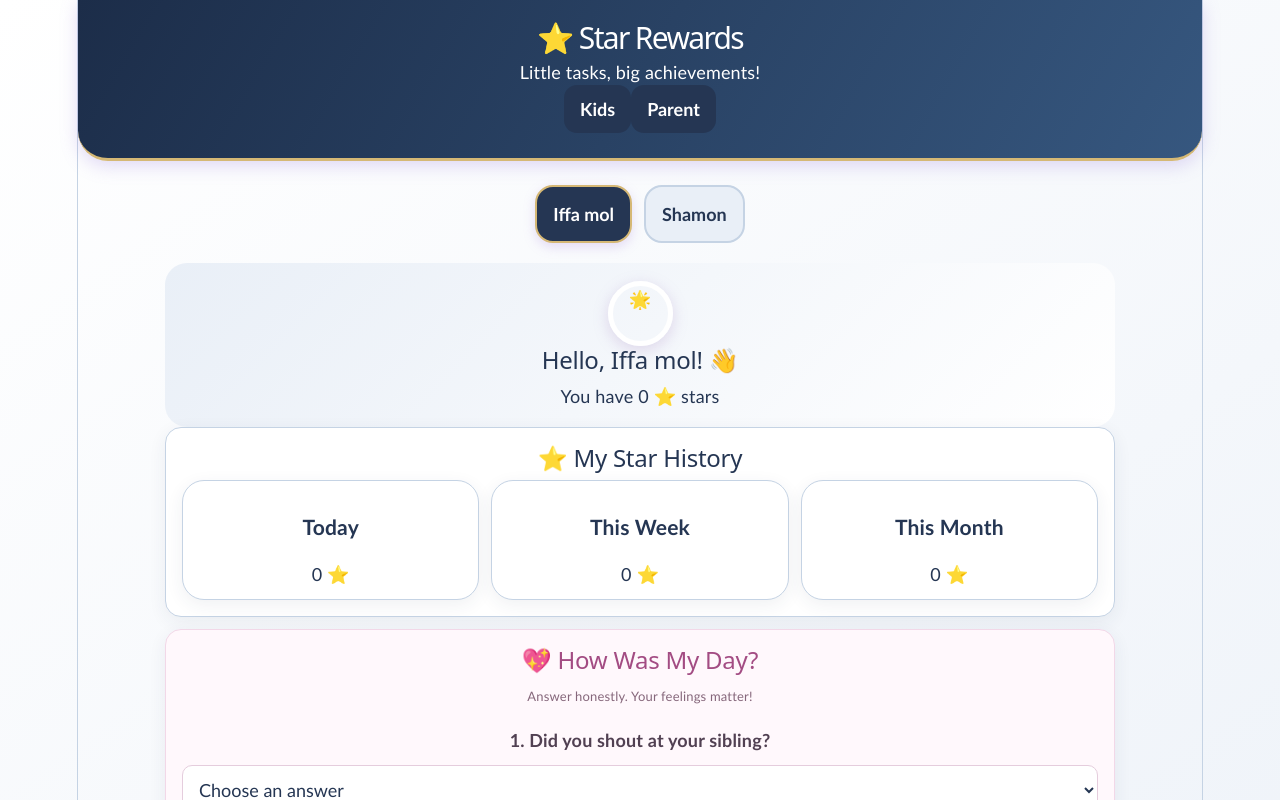
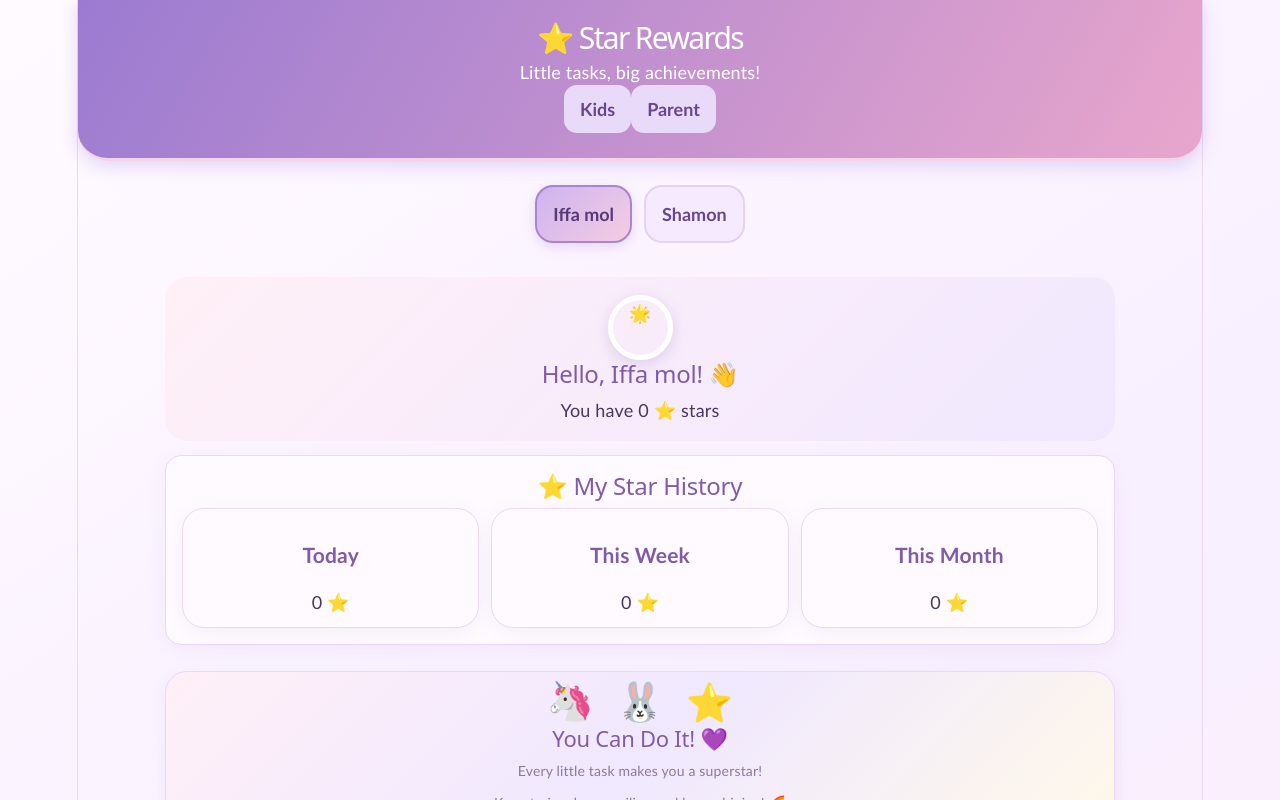
Before and after one commit to sajithachettiyamparambil/My-Kids-Tasks, a React (Vite) app: page / in a window 1280 px wide. Shown: the top 800 px of the page. Built offline with nearby package versions, Linux system fonts and the light colour scheme.

Commit message:
Add pastel theme and cute encouragement card

```diff
--- a/src/App.css
+++ b/src/App.css
@@ -1179,3 +1179,309 @@ input::placeholder {
     padding: 14px;
   }
 }
+
+/* Improved task cards and questionnaire position */
+.main-content {
+  display: flex;
+  flex-direction: column;
+}
+
+.main-content > .daily-checkin {
+  order: 99;
+}
+
+/* Bigger task names, smaller time details */
+.task-info-compact {
+  display: flex;
+  flex-direction: column;
+  align-items: flex-start;
+  justify-content: center;
+  gap: 5px;
+}
+
+.task-info-compact h3 {
+  font-size: 18px;
+  font-weight: 700;
+  line-height: 1.3;
+}
+
+.task-info-compact p {
+  font-size: 11px;
+  color: #8190a5;
+  line-height: 1.3;
+}
+
+@media (max-width: 600px) {
+  .task-info-compact h3 {
+    font-size: 16px;
+  }
+
+  .task-info-compact p {
+    font-size: 10px;
+  }
+}
+/* PASTEL DREAM THEME */
+:root {
+  --bg: #fbf5ff;
+  --surface: #ffffff;
+  --surface-light: #f5eaff;
+  --border: #ead8f7;
+  --text: #49375d;
+  --muted: #9a89aa;
+  --green: #9873c8;
+  --green-light: #e9dafa;
+  --gold: #f3c96b;
+}
+
+html,
+body {
+  background: #fbf5ff;
+  color: #49375d;
+}
+
+body {
+  background: linear-gradient(145deg, #fffaff, #f8efff, #fff1f7);
+}
+
+.app-header {
+  background: linear-gradient(120deg, #9b7bd1, #e8a6cc);
+  border-bottom: 3px solid #f4d4e8;
+}
+
+.card,
+.child-card {
+  background: #fffaff;
+  border-color: #ead8f7;
+  box-shadow: 0 5px 18px #a985c51a;
+}
+
+h2,
+h3 {
+  color: #805ba9;
+}
+
+button {
+  background: #e9dafa;
+  color: #68468d;
+}
+
+button:hover {
+  background: #dcc5f3;
+}
+
+input,
+select,
+textarea {
+  background: #ffffff;
+  color: #49375d;
+  border-color: #e4d2f0;
+}
+
+.child-selector button {
+  background: #f5eaff;
+  color: #68468d;
+  border-color: #e4d2f0;
+}
+
+.child-selector button.active {
+  background: linear-gradient(135deg, #cdb3f0, #f5cce2);
+  color: #563875;
+  border-color: #a985d0;
+}
+
+.child-welcome {
+  background: linear-gradient(135deg, #fff0f7, #f1e8ff);
+}
+
+.task-card {
+  background: #fff5fb;
+  border-color: #efdced;
+  border-left: 4px solid #c39be5;
+  border-radius: 16px;
+}
+
+.task-info h3 {
+  color: #68468d;
+}
+
+.task-info p {
+  color: #a08eac;
+}
+
+.task-status {
+  background: #f8e8c9;
+  color: #926b32;
+}
+
+.task-tick {
+  background: #e9dafa;
+  color: #68468d;
+}
+
+.task-tick.checked {
+  background: #d8f2df;
+  color: #398052;
+}
+
+.approval-card {
+  background: #fff5fb;
+  border-color: #efdced;
+}
+
+.quick-task-buttons button,
+.repeat-option,
+.photo-upload {
+  background: #f5eaff;
+  color: #68468d;
+  border-color: #ead8f7;
+}
+
+/* Clock */
+.clock-display,
+.clock-face {
+  background: #f5eaff;
+  border-color: #a985d0;
+}
+
+.clock-display button,
+.clock-number {
+  color: #68468d;
+  border-color: #e0cbed;
+}
+
+.clock-display button.clock-selected,
+.clock-number.active,
+.clock-number.selected {
+  background: #9873c8;
+  color: white;
+}
+
+.clock-center {
+  background: #e9a8cd;
+}
+
+.clock-instruction {
+  color: #947eaa;
+}
+
+/* Daily check-in */
+.daily-checkin {
+  background: #fff3f9;
+  border-color: #efd5e7;
+}
+
+.daily-checkin h2 {
+  color: #a45d91;
+}
+
+/* Winner celebration */
+.winner-celebration {
+  background: linear-gradient(135deg, #9873c8, #e8a6cc, #f9e9ff);
+}
+
+.winner-card h1 {
+  color: #68468d;
+}
+
+.winner-photo {
+  border-color: #e9b9d8;
+  box-shadow: 0 8px 25px #e9b9d888;
+}
+
+.winner-card button {
+  background: #9873c8;
+  color: white;
+}
+
+/* Larger task names and smaller times */
+.task-info-compact {
+  display: flex;
+  flex-direction: column;
+  align-items: flex-start;
+  justify-content: center;
+  gap: 5px;
+}
+
+.task-info-compact h3 {
+  font-size: 18px;
+  font-weight: 700;
+  line-height: 1.3;
+}
+
+.task-info-compact p {
+  font-size: 11px;
+  color: #a08eac;
+  line-height: 1.3;
+}
+
+@media (max-width: 600px) {
+  .task-info-compact h3 {
+    font-size: 16px;
+  }
+
+  .task-info-compact p {
+    font-size: 10px;
+  }
+}
+
+/* Cute encouragement card */
+.encouragement-card {
+  text-align: center;
+  margin: 0 0 20px;
+  padding: 20px 14px;
+  border: 1px solid #ead8f7;
+  border-radius: 22px;
+  background: linear-gradient(135deg, #fff0f7, #f0e8ff, #fff9e9);
+  box-shadow: 0 5px 16px #a985c522;
+}
+
+.encouragement-characters {
+  display: flex;
+  justify-content: center;
+  align-items: center;
+  gap: 22px;
+  margin-bottom: 8px;
+}
+
+.encouragement-characters span {
+  display: inline-block;
+  font-size: 38px;
+  animation: encouragementFloat 2s ease-in-out infinite alternate;
+}
+
+.encouragement-characters span:nth-child(2) {
+  animation-delay: .3s;
+}
+
+.encouragement-characters span:nth-child(3) {
+  animation-delay: .6s;
+}
+
+.encouragement-card h2 {
+  margin: 6px 0;
+  color: #805ba9;
+  font-size: 22px;
+}
+
+.encouragement-card p {
+  margin: 6px 0;
+  color: #8e789f;
+  font-size: 14px;
+}
+
+@keyframes encouragementFloat {
+  from { transform: translateY(0); }
+  to { transform: translateY(-6px); }
+}
+
+@media (max-width: 600px) {
+  .encouragement-card {
+    padding: 16px 10px;
+  }
+  .encouragement-characters span {
+    font-size: 34px;
+  }
+  .encouragement-card h2 {
+    font-size: 20px;
+  }
+}
--- a/src/App.tsx
+++ b/src/App.tsx
@@ -913,6 +913,16 @@ function updateCheckIn(
 
   <p>💗 Thank you for sharing your feelings!</p>
 </section>
+<section className="encouragement-card">
+  <div className="encouragement-characters">
+    <span>🦄</span>
+    <span>🐰</span>
+    <span>⭐</span>
+  </div>
+  <h2>You Can Do It! 💜</h2>
+  <p>Every little task makes you a superstar!</p>
+  <p>Keep trying, keep smiling and keep shining! 🌈</p>
+</section>
 <section className="card">
   <h2>Today's Tasks 📝</h2>
 
```
